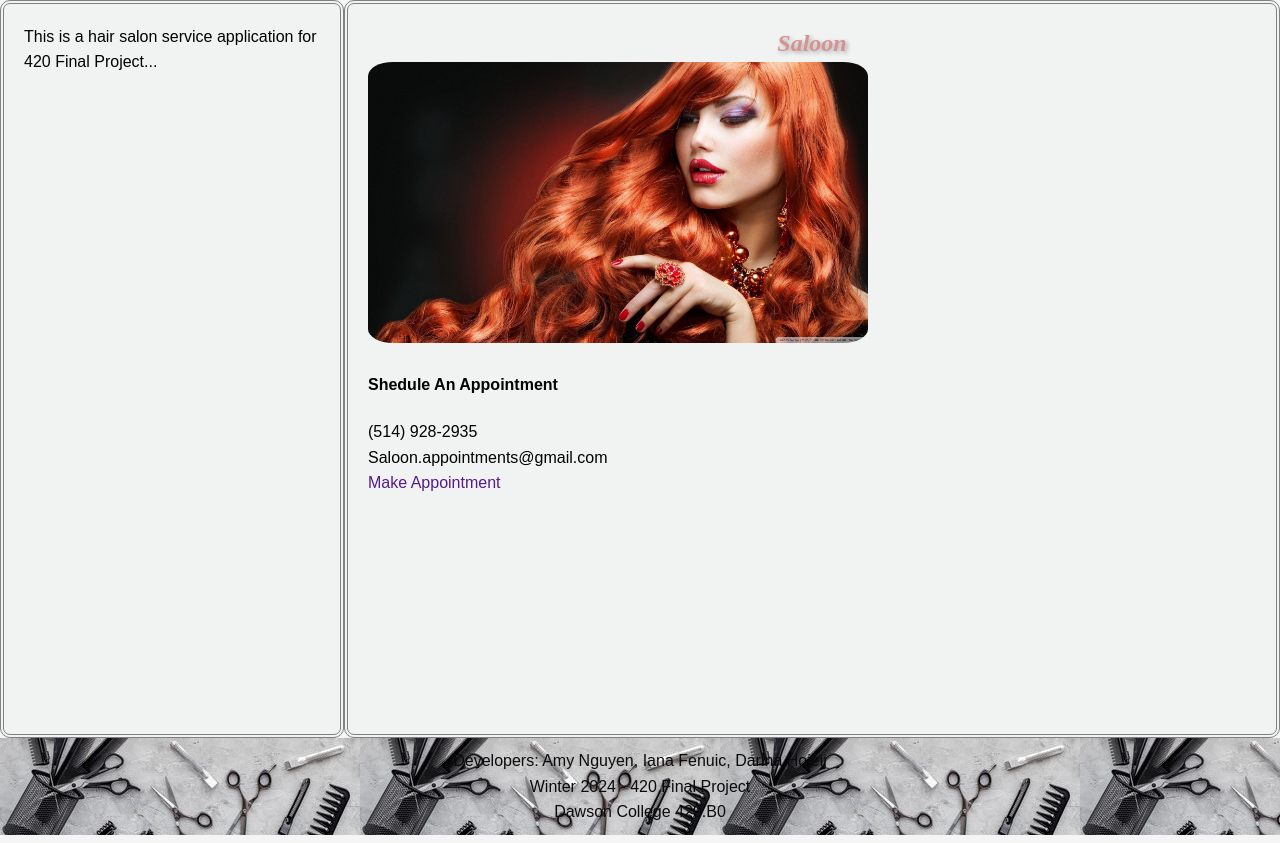
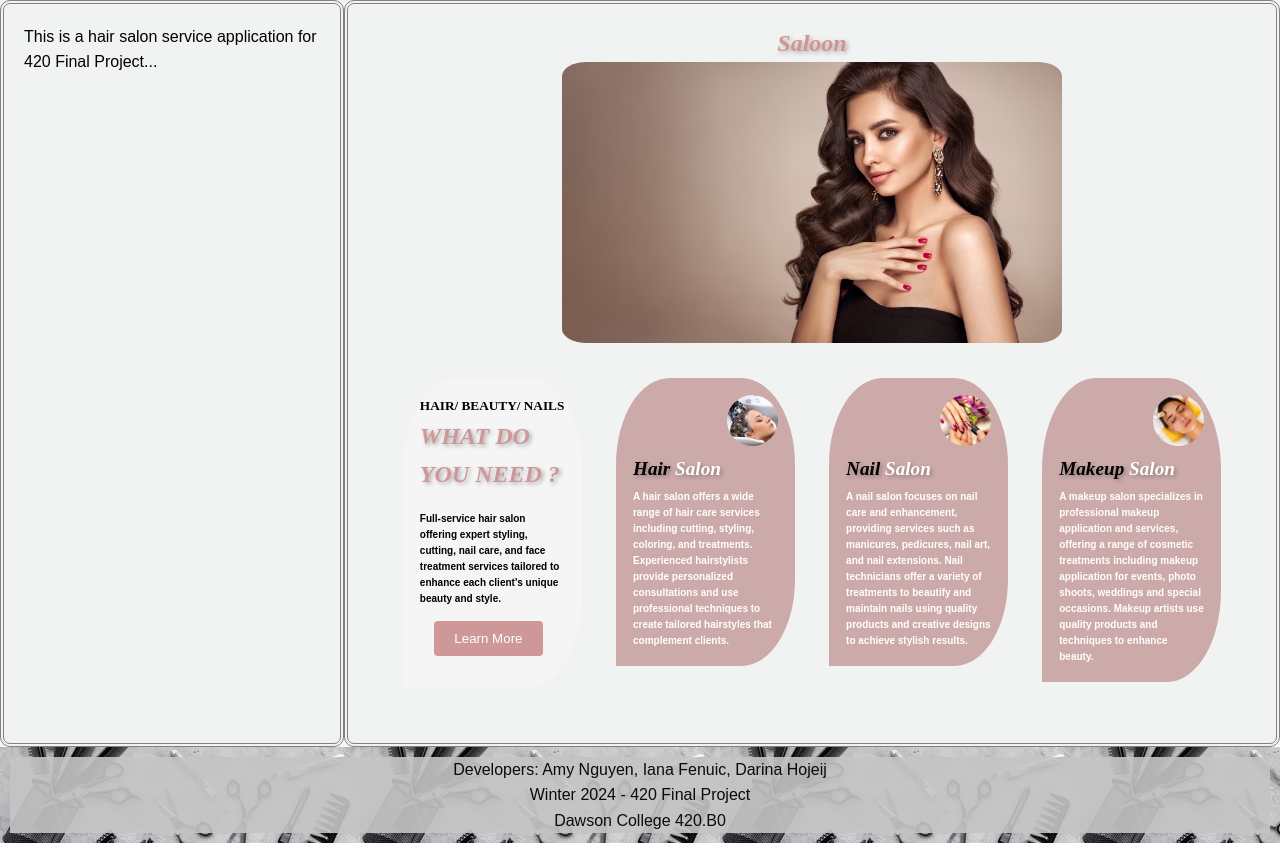
Before and after one commit to Amylyn08/HairSalonWebApplication, a Flask app: template hairsalon_app/main_view/templates/home_member.html in a window 1280 px wide. Shown: the part 82-925 px from the top of the page. Run offline with Flask 3, Linux system fonts and the light colour scheme; the template is opened without the code that fills it, so the values that code supplies are empty.

Commit message:
Added the home page after the login

```diff
--- a/hairsalon_app/main_view/templates/home_member.html
+++ b/hairsalon_app/main_view/templates/home_member.html
@@ -35,13 +35,29 @@
 {% endblock content_when_login %}
 {% block content_main_pannel %}
 <div id="first_div">
-<h2>Saloon</h2>
-<img id="home_image" src="{{url_for('static', filename='images/hair.jpg')}}" alt="Lady with hair.">
-</div>
-<div id="schedule-with-us">
-<h4>Shedule An Appointment </h4>
-    <p>(514) 928-2935</p>
-    <p>Saloon.appointments@gmail.com</p>
-    <a href=""><buton>Make Appointment</buton></a>
+    <h2>Saloon</h2>
+    <div id="image_div">  <img id="home_image" src="{{url_for('static', filename='images/hair3.avif')}}" alt="Lady with hair."> </div>
+    <div id="services">
+        <div class="rect" id="rect1">
+                <h5> HAIR/ BEAUTY/ NAILS</h5>
+                <h2> WHAT DO YOU NEED ?</h2>
+                <p>Full-service hair salon offering expert styling, cutting, nail care, and face treatment services tailored to enhance each client's unique beauty and style.  </p>
+                <a href="{{url_for('main_bp.about')}}"><button>Learn More</button></a>
+        </div>
+        <div class="rect">
+            <div class = " img_service"> <img src="{{url_for('static', filename='images/hair_care.png')}}" alt="Lady washing hair"></div>
+            <h6> <span class="first_word"> Hair</span> Salon</h6>
+            <p>A hair salon offers a wide range of hair care services including cutting, styling, coloring, and treatments. Experienced hairstylists provide personalized consultations and use professional techniques to create tailored hairstyles that complement clients.</p>
+        </div>
+        <div class="rect">
+            <div class = " img_service"> <img src="{{url_for('static', filename='images/nail_care.webp')}}" alt="Manicure."></div>
+            <h6> <span class="first_word">Nail</span> Salon </h6>
+            <p>A nail salon focuses on nail care and enhancement, providing services such as manicures, pedicures, nail art, and nail extensions. Nail technicians offer a variety of treatments to beautify and maintain nails using quality products and creative designs to achieve stylish results.</p>
+        </div>
+        <div class="rect">
+            <div class = " img_service"> <img src="{{url_for('static', filename='images/makeup_care.jpg')}}" alt="Face Treatement."></div>
+             <h6> <span class="first_word"> Makeup </span> Salon </h6>
+             <p>A makeup salon specializes in professional makeup application and services, offering a range of cosmetic treatments including makeup application for events, photo shoots, weddings and special occasions. Makeup artists use quality products and techniques to enhance beauty.</p>
+        </div>
 </div>
 {% endblock %}
--- a/hairsalon_app/static/css/style.css
+++ b/hairsalon_app/static/css/style.css
@@ -178,9 +178,9 @@ footer {
     margin-top: auto; /* Push the footer to the bottom */
 }
 
-/* div > p{
+footer p{
     background-color: rgba(197, 197, 197, 0.9);
-} */
+}
 
 .success{
     background-color: rgb(76, 163, 76);;
```
